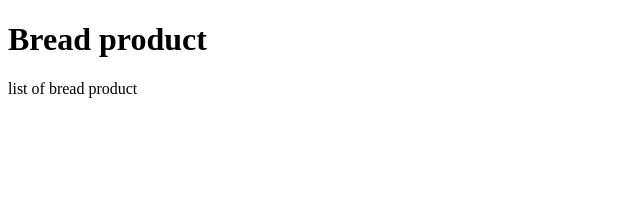
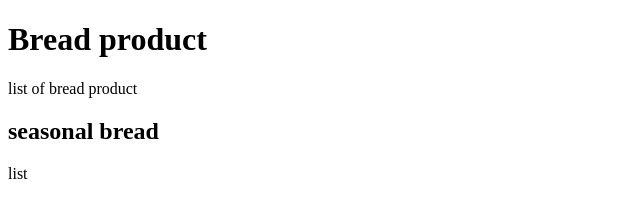
Before and after one commit to ayatalaidi/com.bread.demo, a plain HTML site: page WebContent/index.html in a window 1280 px wide. Shown: the whole page, without its empty margins (0-640 px from the left). Drawn offline with Linux system fonts and the light colour scheme.

Commit message:
added seasonal bread

```diff
--- a/WebContent/index.html
+++ b/WebContent/index.html
@@ -9,5 +9,7 @@
 
 <p>list of bread product <p>
 
+<h2>seasonal bread </h2>
+<p>list</p>
 </body>
 </html>
```
